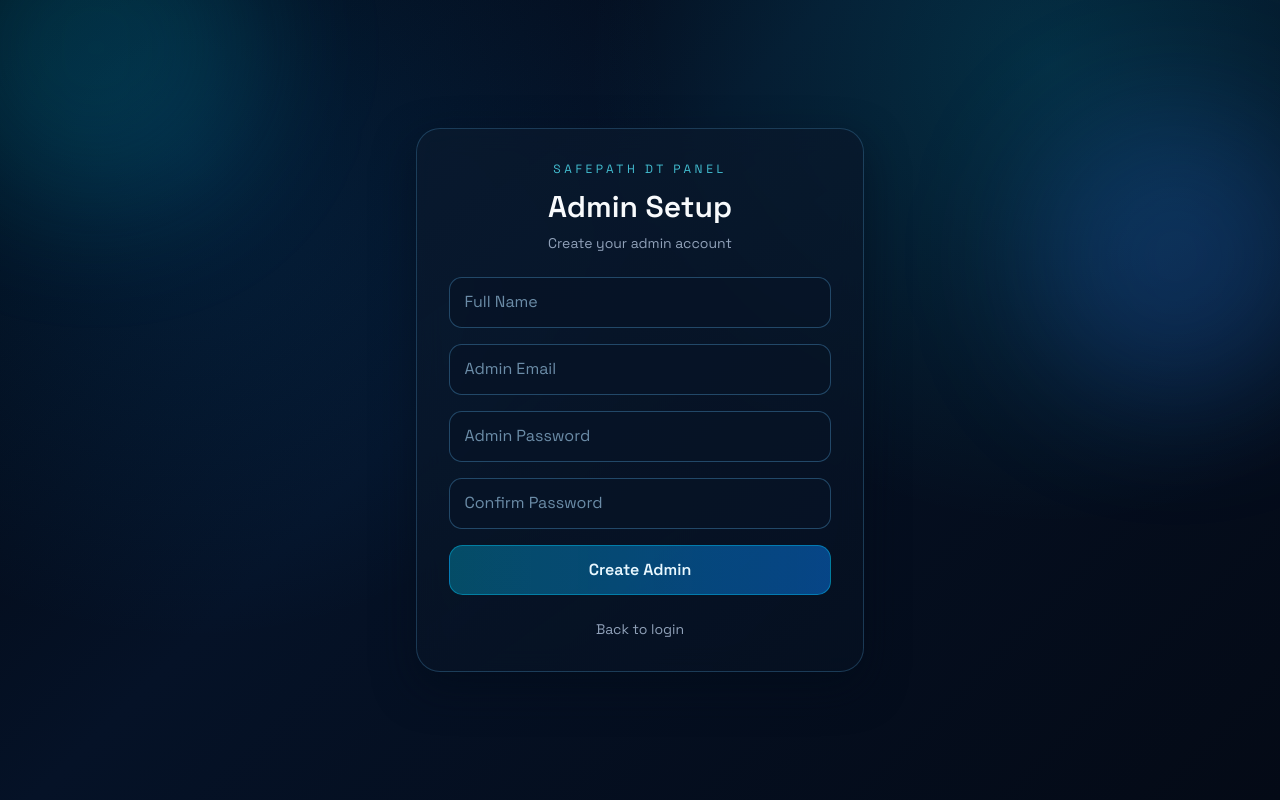
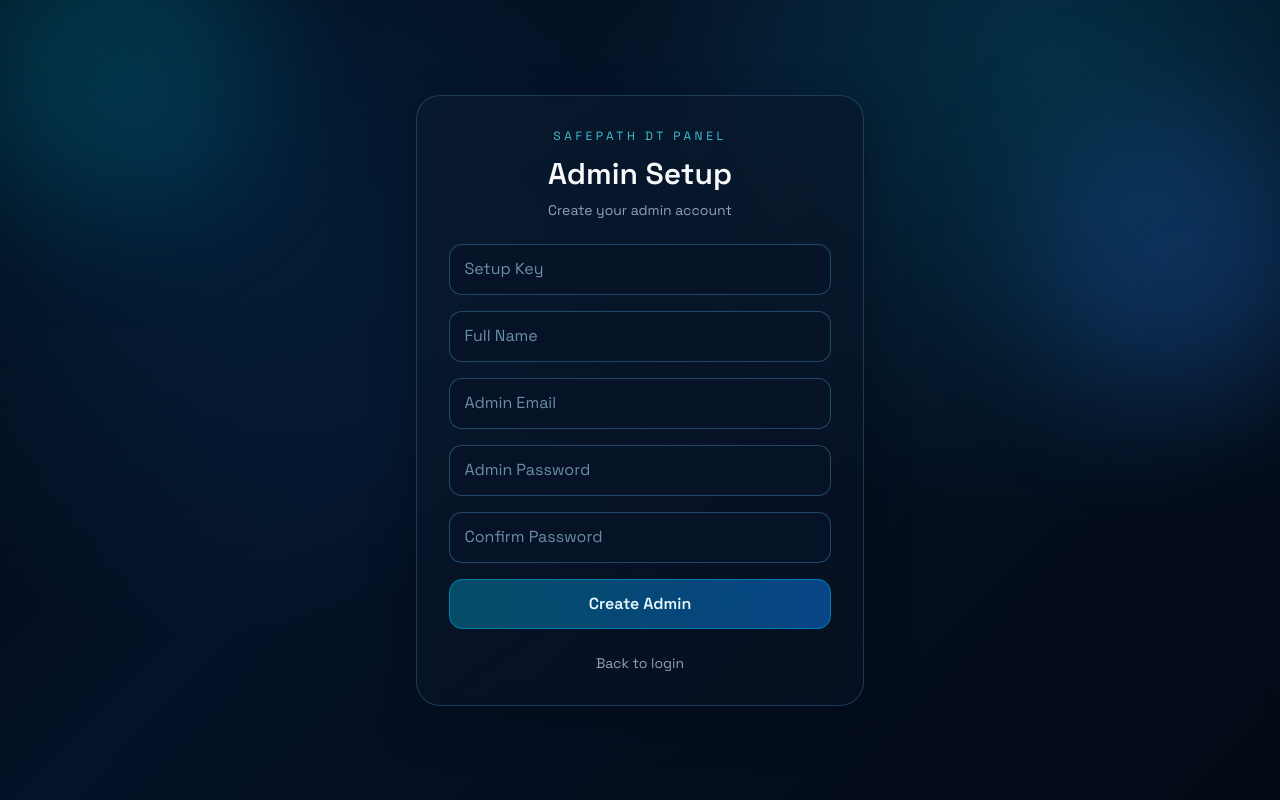
Before and after one commit to mahisharma70014-dotcom/safepath, a Next.js app: page /admin-setup in a window 1280 px wide. Built offline with nearby package versions, Linux system fonts and the light colour scheme; no server answers.

Commit message:
feat: add setup key protection for admin creation

```diff
--- a/src/app/(auth)/admin-setup/page.tsx
+++ b/src/app/(auth)/admin-setup/page.tsx
@@ -27,10 +27,17 @@ export default function AdminSetupPage() {
           setLoading(true);
 
           const formData = new FormData(event.currentTarget);
+          const setupKey = String(formData.get("setupKey") ?? "").trim();
           const email = String(formData.get("email") ?? "").trim().toLowerCase();
           const password = String(formData.get("password") ?? "");
           const confirmPassword = String(formData.get("confirmPassword") ?? "");
           const fullName = String(formData.get("fullName") ?? "").trim();
+
+          if (!setupKey) {
+            setError("Setup key is required.");
+            setLoading(false);
+            return;
+          }
 
           if (password !== confirmPassword) {
             setError("Passwords do not match.");
@@ -60,6 +67,7 @@ export default function AdminSetupPage() {
                 "Content-Type": "application/json",
               },
               body: JSON.stringify({
+                setupKey,
                 uid: credential.user.uid,
                 email,
                 fullName,
@@ -85,6 +93,14 @@ export default function AdminSetupPage() {
           }
         }}
       >
+        <input
+          name="setupKey"
+          type="password"
+          className="input-base"
+          placeholder="Setup Key"
+          required
+          disabled={loading}
+        />
         <input
           name="fullName"
           className="input-base"
--- a/src/app/api/admin/setup/route.ts
+++ b/src/app/api/admin/setup/route.ts
@@ -1,6 +1,9 @@
 import { adminDb, isFirebaseAdminConfigured } from "@/lib/firebase-admin";
 import { NextRequest, NextResponse } from "next/server";
 import { Timestamp } from "firebase-admin/firestore";
+
+// Hardcoded admin setup credentials - CHANGE THESE
+const ADMIN_SETUP_KEY = process.env.ADMIN_SETUP_KEY || "admin@123";
 
 export async function POST(request: NextRequest) {
   try {
@@ -12,13 +15,22 @@ export async function POST(request: NextRequest) {
     }
 
     const body = (await request.json()) as {
+      setupKey: string;
       uid: string;
       email: string;
       fullName: string;
       adminPassword?: string;
     };
 
-    const { uid, email, fullName, adminPassword } = body;
+    const { setupKey, uid, email, fullName, adminPassword } = body;
+
+    // Verify setup key
+    if (setupKey !== ADMIN_SETUP_KEY) {
+      return NextResponse.json(
+        { message: "Invalid setup key" },
+        { status: 401 },
+      );
+    }
 
     if (!uid || !email) {
       return NextResponse.json(
```
